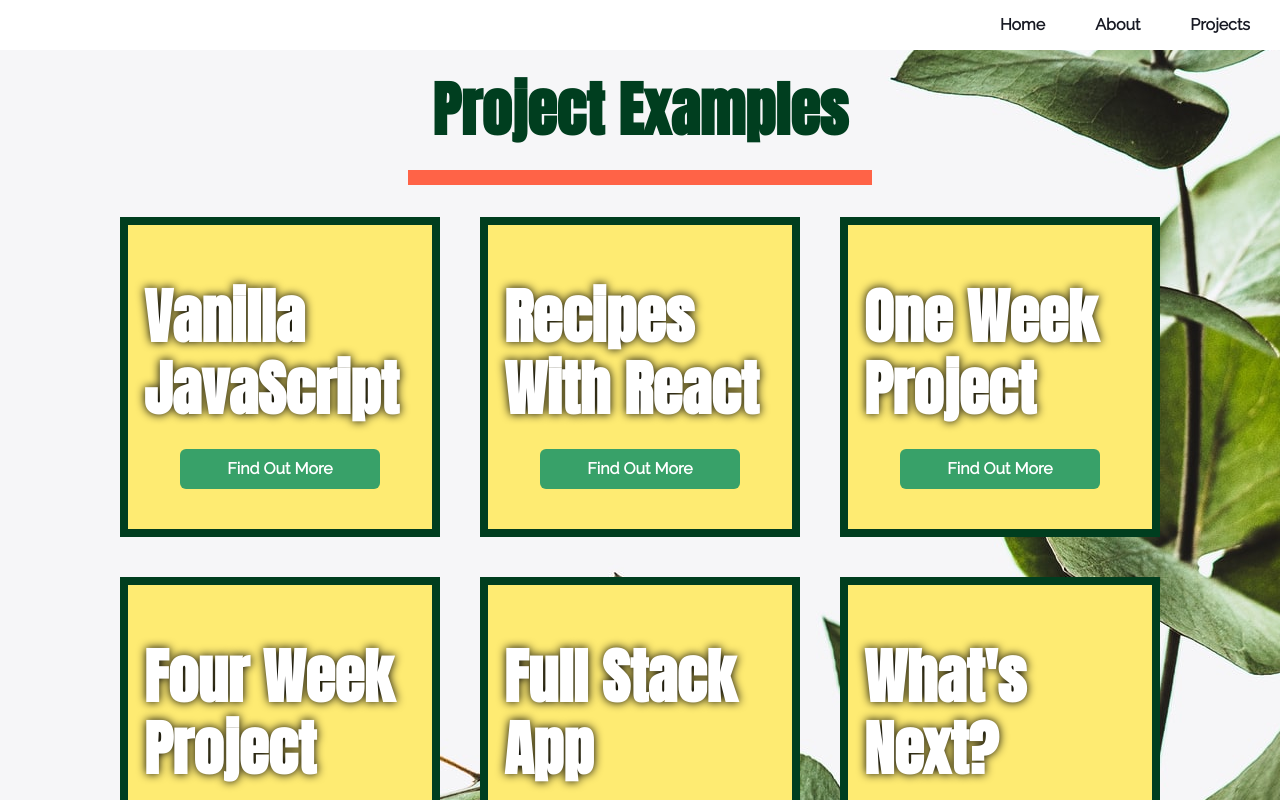
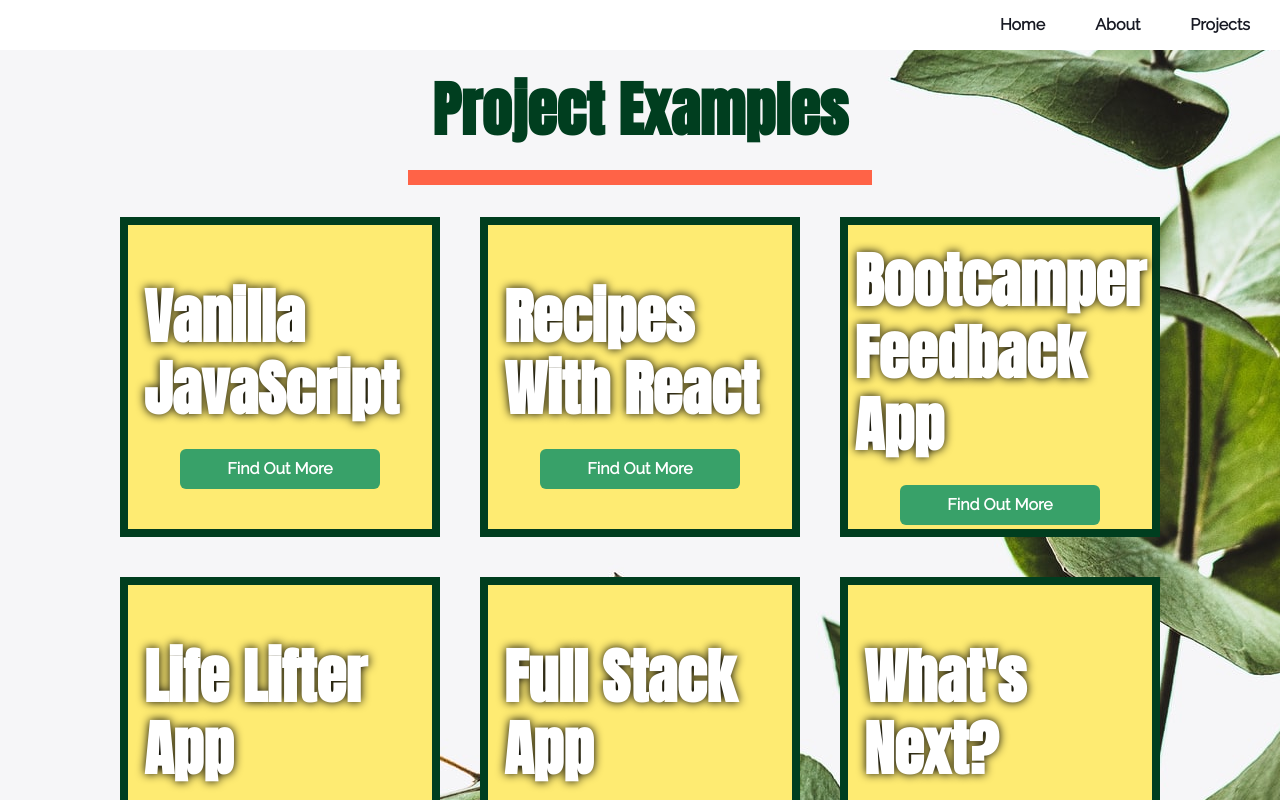
Before and after one commit to Leanne251/Portfolio1, a Next.js app: page /projects in a window 1280 px wide. Shown: the top 800 px of the page. Built offline with nearby package versions, Linux system fonts and the light colour scheme.

Commit message:
changed project titles

```diff
--- a/data/myProjects.js
+++ b/data/myProjects.js
@@ -17,7 +17,7 @@ export const myWork = [
 	},
 	{
 		id: 3,
-		title: 'One Week Project',
+		title: 'Bootcamper Feedback App',
 		header: 'Working with a group of four',
 		link: 'https://dazzling-morse-39a8b6.netlify.app',
 		info:
@@ -25,7 +25,7 @@ export const myWork = [
 	},
 	{
 		id: 4,
-		title: 'Four Week Project',
+		title: 'Life Lifter App',
 		header: 'Working in a team of six',
 		link: 'https://soc-final-project.netlify.app/',
 		info:
```
